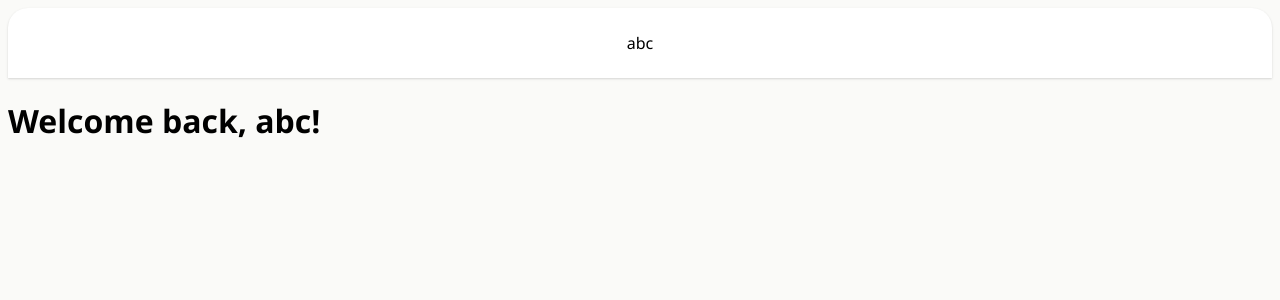
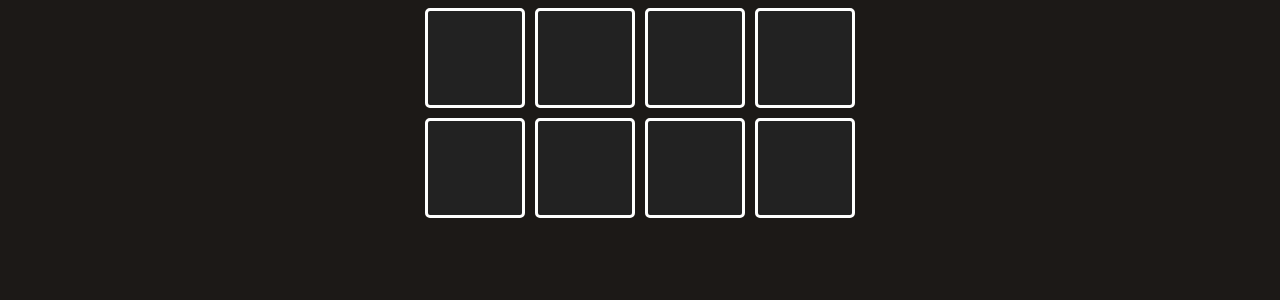
Before and after one commit to Urahara-99/chef-claude, a React (Vite) app: page / in a window 1280 px wide. Shown: the top 300 px of the page. Built offline with nearby package versions, Linux system fonts and the light colour scheme.

Commit message:
pads-challenge-1

```diff
--- a/src/App.jsx
+++ b/src/App.jsx
@@ -7,21 +7,17 @@ import jokesData from "./data"
 import RoughWork from './components/RoughWork'
 import React from 'react'
 import ToggleState from './components/ToggleState'
-
 import PropsReceiver from './components/PropsReceiver'
 import Rough from './components/Rough'
 
 export default function App() {
 
-    const [username, setUsername]= React.useState('abc');
-
     return(
         <>
         {/* <Header />
         < Main /> */}
-       <RoughWork user={username} />
-       <Rough user={username} />
-
+       {/* <RoughWork user={username} /> */}
+       <Rough darkMode={true}/>
         </>
 )
 
--- a/src/Main.css
+++ b/src/Main.css
@@ -1,4 +1,4 @@
- * {
+ /* * {
     box-sizing: border-box;
 }
 
@@ -107,4 +107,34 @@ ul{
 }
 .suggest-list{
     margin-top: 20px;
+} */
+
+* {
+    box-sizing: border-box;
 }
+
+body {
+    background-color: #1C1917;
+}
+
+main {
+    display: flex;
+    justify-content: center;
+    align-items: center;
+}
+
+.pad-container {
+    display: grid;
+    grid-template-columns: repeat(4, 100px);
+    grid-template-rows: repeat(2, 100px);
+    gap: 10px;
+}
+
+button {
+    height: 100px;
+    width: 100px;
+    border: 3px solid white;
+    border-radius: 5px;
+    cursor: pointer;
+
+}
--- a/src/components/Rough.jsx
+++ b/src/components/Rough.jsx
@@ -1,9 +1,20 @@
 import React from 'react'
+import padData from '../pads'
 
-const Rough = (props) => {
+const Rough = ({darkMode}) => {
+    const [pads, setPads]= React.useState(padData);
+    const styles = {
+        background: darkMode ? " #222222" :" #cccccc",
+    }
+    const displayColor = pads.map(pad=>(
+        <button key={pad.id} style={styles}></button>
+    ))
   return (
-
-        <h1>Welcome back, {props.user}!</h1>
+    <main>
+        <div className='pad-container'>
+            {displayColor}
+        </div>
+    </main>
 
   )
 }
```
